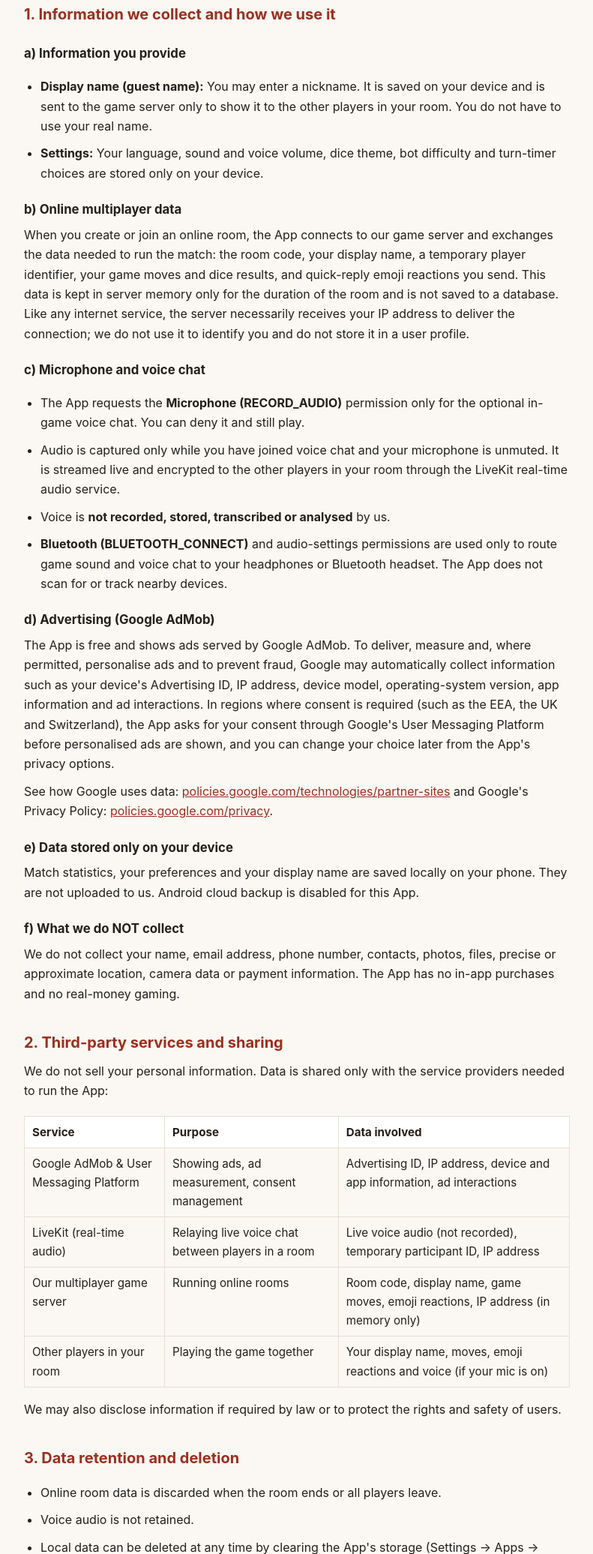
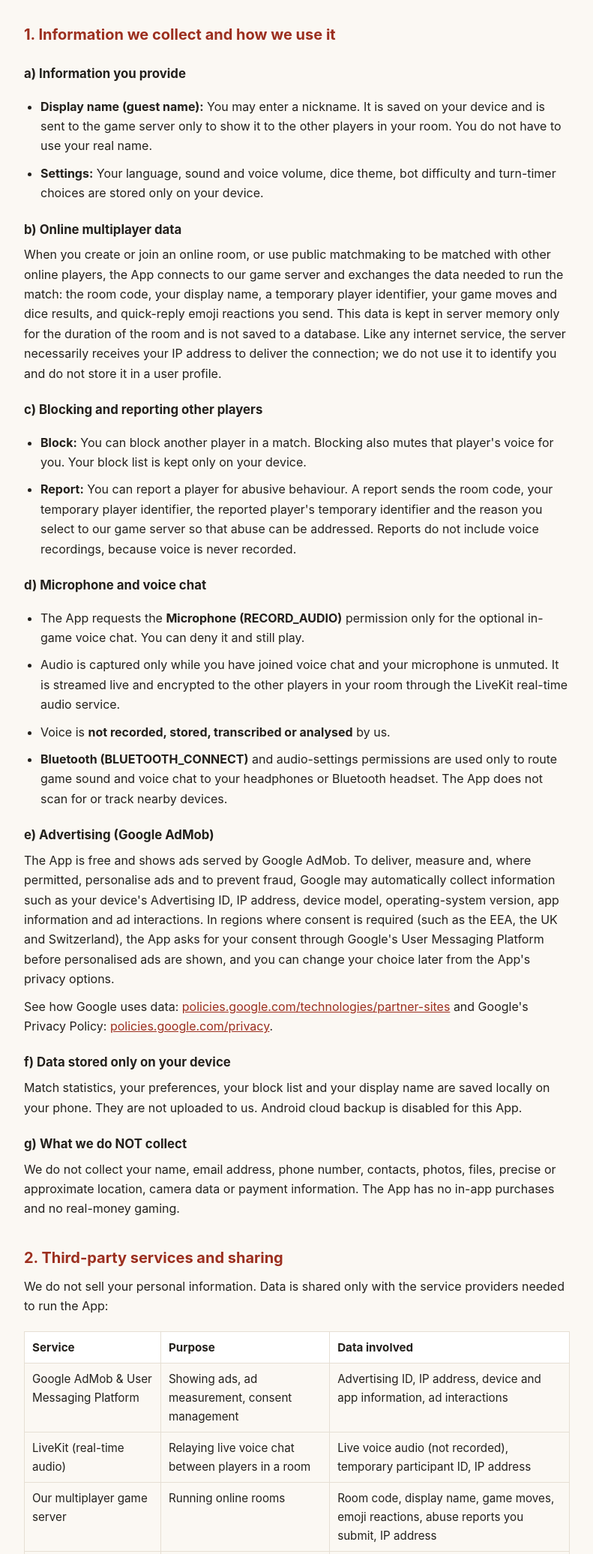
Before and after one commit to digitalcodersdev/ludo_sabha_privacy_policy, a plain HTML site: page index.html in a window 1280 px wide. Shown: the part 601-2673 px from the top of the page at 75% size, without its empty margins (244-1035 px from the left). Drawn offline with Linux system fonts and the light colour scheme.

Commit message:
Cover public matchmaking, blocking and abuse reports in privacy policy
Co-Authored-By: Claude Opus 5.5 <noreply@anthropic.com>

```diff
--- a/index.html
+++ b/index.html
@@ -42,7 +42,7 @@
   <p class="meta">App package: com.aistudio.ludosabha.rkvxnm</p>
 </header>
 
-<p>This Privacy Policy explains how the <strong>Ludo Sabha</strong> Android app ("the App", "we", "us") handles information when you use it. The App is a Ludo board game that you can play offline against computer bots or online with friends in private rooms, with optional real-time voice chat.</p>
+<p>This Privacy Policy explains how the <strong>Ludo Sabha</strong> Android app ("the App", "we", "us") handles information when you use it. The App is a Ludo board game that you can play offline against computer bots, online with friends in private rooms, or online with other players through public matchmaking, with optional real-time voice chat.</p>
 
 <div class="summary">
   <strong>In short</strong>
@@ -63,9 +63,15 @@
 </ul>
 
 <h3>b) Online multiplayer data</h3>
-<p>When you create or join an online room, the App connects to our game server and exchanges the data needed to run the match: the room code, your display name, a temporary player identifier, your game moves and dice results, and quick-reply emoji reactions you send. This data is kept in server memory only for the duration of the room and is not saved to a database. Like any internet service, the server necessarily receives your IP address to deliver the connection; we do not use it to identify you and do not store it in a user profile.</p>
+<p>When you create or join an online room, or use public matchmaking to be matched with other online players, the App connects to our game server and exchanges the data needed to run the match: the room code, your display name, a temporary player identifier, your game moves and dice results, and quick-reply emoji reactions you send. This data is kept in server memory only for the duration of the room and is not saved to a database. Like any internet service, the server necessarily receives your IP address to deliver the connection; we do not use it to identify you and do not store it in a user profile.</p>
 
-<h3>c) Microphone and voice chat</h3>
+<h3>c) Blocking and reporting other players</h3>
+<ul>
+  <li><strong>Block:</strong> You can block another player in a match. Blocking also mutes that player's voice for you. Your block list is kept only on your device.</li>
+  <li><strong>Report:</strong> You can report a player for abusive behaviour. A report sends the room code, your temporary player identifier, the reported player's temporary identifier and the reason you select to our game server so that abuse can be addressed. Reports do not include voice recordings, because voice is never recorded.</li>
+</ul>
+
+<h3>d) Microphone and voice chat</h3>
 <ul>
   <li>The App requests the <strong>Microphone (RECORD_AUDIO)</strong> permission only for the optional in-game voice chat. You can deny it and still play.</li>
   <li>Audio is captured only while you have joined voice chat and your microphone is unmuted. It is streamed live and encrypted to the other players in your room through the LiveKit real-time audio service.</li>
@@ -73,14 +79,14 @@
   <li><strong>Bluetooth (BLUETOOTH_CONNECT)</strong> and audio-settings permissions are used only to route game sound and voice chat to your headphones or Bluetooth headset. The App does not scan for or track nearby devices.</li>
 </ul>
 
-<h3>d) Advertising (Google AdMob)</h3>
+<h3>e) Advertising (Google AdMob)</h3>
 <p>The App is free and shows ads served by Google AdMob. To deliver, measure and, where permitted, personalise ads and to prevent fraud, Google may automatically collect information such as your device's Advertising ID, IP address, device model, operating-system version, app information and ad interactions. In regions where consent is required (such as the EEA, the UK and Switzerland), the App asks for your consent through Google's User Messaging Platform before personalised ads are shown, and you can change your choice later from the App's privacy options.</p>
 <p>See how Google uses data: <a href="https://policies.google.com/technologies/partner-sites" target="_blank" rel="noopener">policies.google.com/technologies/partner-sites</a> and Google's Privacy Policy: <a href="https://policies.google.com/privacy" target="_blank" rel="noopener">policies.google.com/privacy</a>.</p>
 
-<h3>e) Data stored only on your device</h3>
-<p>Match statistics, your preferences and your display name are saved locally on your phone. They are not uploaded to us. Android cloud backup is disabled for this App.</p>
+<h3>f) Data stored only on your device</h3>
+<p>Match statistics, your preferences, your block list and your display name are saved locally on your phone. They are not uploaded to us. Android cloud backup is disabled for this App.</p>
 
-<h3>f) What we do NOT collect</h3>
+<h3>g) What we do NOT collect</h3>
 <p>We do not collect your name, email address, phone number, contacts, photos, files, precise or approximate location, camera data or payment information. The App has no in-app purchases and no real-money gaming.</p>
 
 <h2>2. Third-party services and sharing</h2>
@@ -90,7 +96,7 @@
   <tr><th>Service</th><th>Purpose</th><th>Data involved</th></tr>
   <tr><td>Google AdMob &amp; User Messaging Platform</td><td>Showing ads, ad measurement, consent management</td><td>Advertising ID, IP address, device and app information, ad interactions</td></tr>
   <tr><td>LiveKit (real-time audio)</td><td>Relaying live voice chat between players in a room</td><td>Live voice audio (not recorded), temporary participant ID, IP address</td></tr>
-  <tr><td>Our multiplayer game server</td><td>Running online rooms</td><td>Room code, display name, game moves, emoji reactions, IP address (in memory only)</td></tr>
+  <tr><td>Our multiplayer game server</td><td>Running online rooms</td><td>Room code, display name, game moves, emoji reactions, abuse reports you submit, IP address</td></tr>
   <tr><td>Other players in your room</td><td>Playing the game together</td><td>Your display name, moves, emoji reactions and voice (if your mic is on)</td></tr>
 </table>
 </div>
@@ -99,6 +105,7 @@
 <h2>3. Data retention and deletion</h2>
 <ul>
   <li>Online room data is discarded when the room ends or all players leave.</li>
+  <li>Abuse reports are kept only as long as needed to review them and act on abuse.</li>
   <li>Voice audio is not retained.</li>
   <li>Local data can be deleted at any time by clearing the App's storage (Settings → Apps → Ludo Sabha → Storage → Clear data) or by uninstalling the App.</li>
   <li>You can reset your Advertising ID or opt out of ads personalisation in your device's Google settings.</li>
@@ -114,7 +121,8 @@
 <h2>6. Your choices</h2>
 <ul>
   <li>Deny or revoke the microphone permission at any time in Android settings; you can still play without voice chat.</li>
-  <li>Mute your microphone or leave voice chat during a match.</li>
+  <li>Mute your microphone or leave voice chat during a match, and mute, block or report any other player.</li>
+  <li>Play only with friends you invite by using a private room code instead of public matchmaking.</li>
   <li>Use any nickname you like instead of your real name.</li>
   <li>Change ad consent from the App's privacy options (where available) and manage ad personalisation in your device settings.</li>
 </ul>
```
